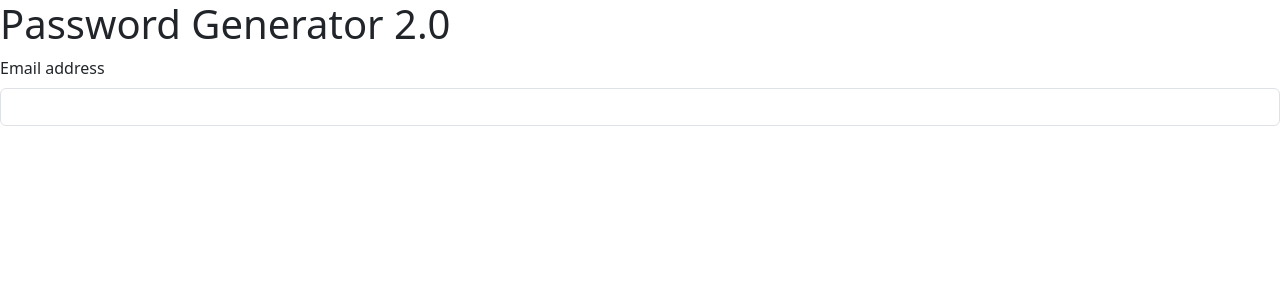
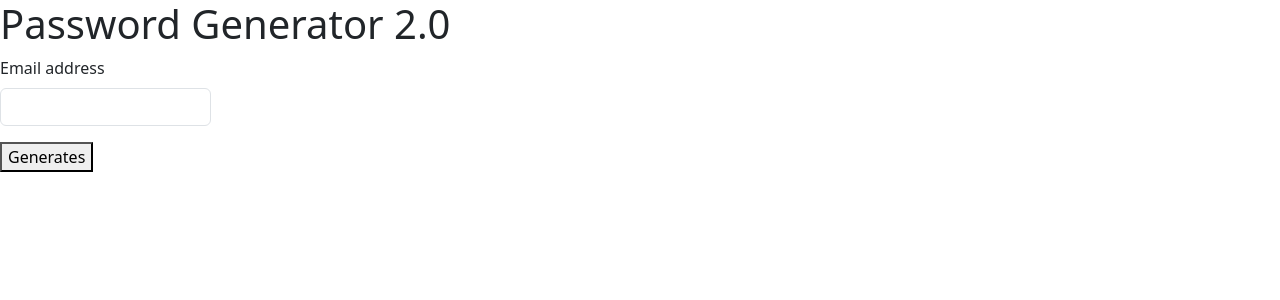
Before and after one commit to Al-Giovinetti/php-strong-password-generator, a PHP site: page / in a window 1280 px wide. Shown: the top 300 px of the page. Run offline with PHP 8.4, Linux system fonts and the light colour scheme.

Commit message:
chiamata get

```diff
--- a/index.php
+++ b/index.php
@@ -1,4 +1,8 @@
 <?php
+    $passwordLength = null;
+    if(!empty($_GET["passwordLength"])){
+        $passwordLength = $_GET["passwordLength"];
+    };
 
 ?>
 
@@ -12,13 +16,18 @@
 </head>
 <body>
     <h1>Password Generator 2.0</h1>
-    <form>
-        <div class="mb-3">
-            <label for="exampleInputEmail1" class="form-label">Email address</label>
-            <input type="email" class="form-control" id="exampleInputEmail1" aria-describedby="emailHelp">
+    <div class="row">
+        <div class="col-8">
+            <form action="./index.php" methods="get">
+                <div class="mb-3">
+                    <label for="passwordLenght" class="form-label">Email address</label>
+                    <input type="number" class="form-control w-25" id="passwordLenght" name="passwordLength">
+                </div>
+                <button type="submit">
+                    Generates
+                </button>
+            </form>
         </div>
-    </form>
-
-
+    </div>
 </body>
 </html>
```
